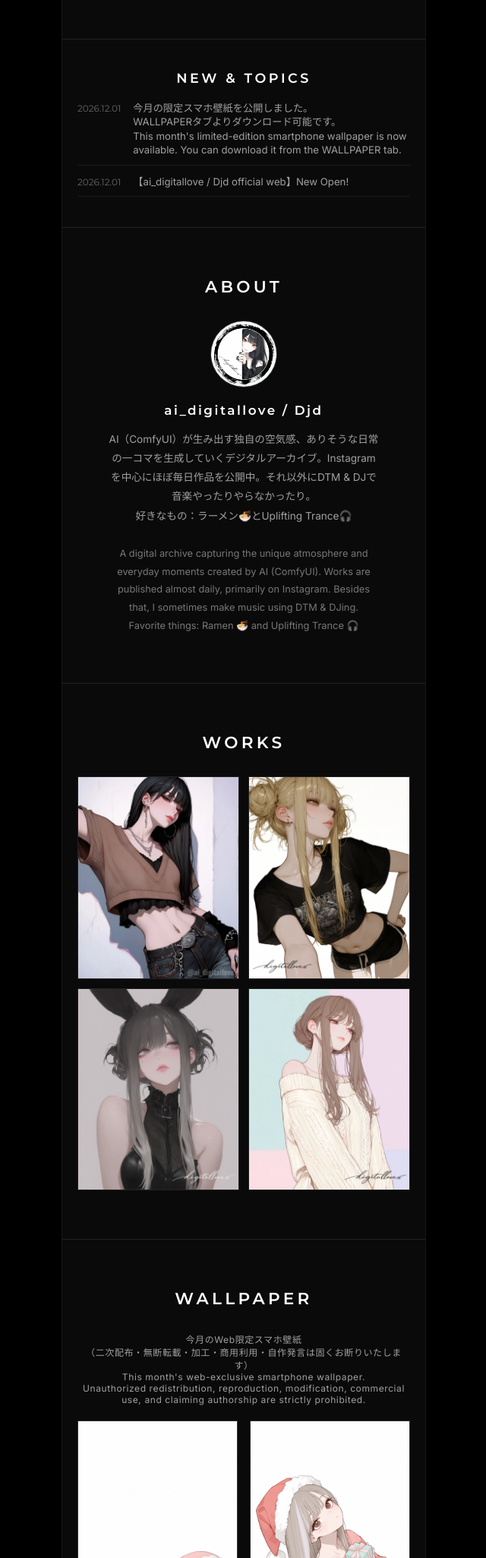
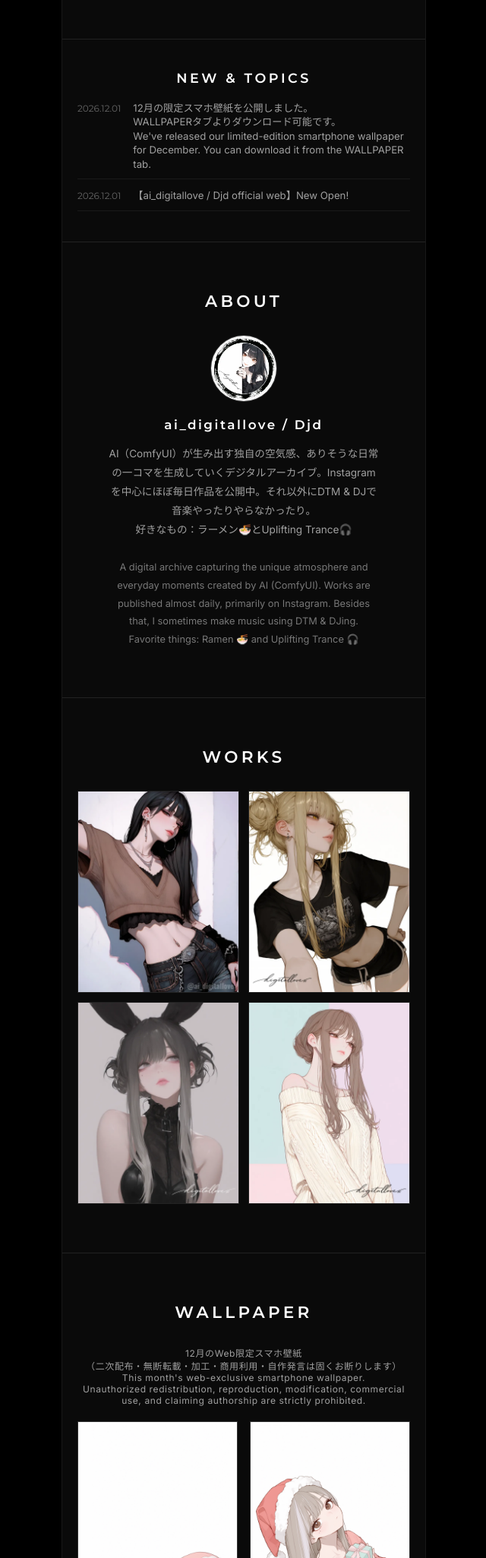
Before and after one commit to ai-digital-love/top, a plain HTML site: page index.html in a window 1280 px wide. Shown: the part 800-2851 px from the top of the page at 76% size, without its empty margins (319-959 px from the left). Drawn offline with Linux system fonts and the light colour scheme.

Commit message:
Add files via upload

```diff
--- a/index.html
+++ b/index.html
@@ -712,7 +712,7 @@
           <!-- トピックス1 -->
           <div style="display: flex; gap: 16px; align-items: baseline; border-bottom: 1px solid #1a1a1a; padding-bottom: 10px;">
             <span style="color: #666666; font-family: 'Montserrat', sans-serif; font-size: 0.75rem; white-space: nowrap;">2026.12.01</span>
-            <span style="color: #A0A0A0; line-height: 1.4;">今月の限定スマホ壁紙を公開しました。<br>WALLPAPERタブよりダウンロード可能です。<br>This month's limited-edition smartphone wallpaper is now available. You can download it from the WALLPAPER tab.</span>
+            <span style="color: #A0A0A0; line-height: 1.4;">12月の限定スマホ壁紙を公開しました。<br>WALLPAPERタブよりダウンロード可能です。<br>We've released our limited-edition smartphone wallpaper for December. You can download it from the WALLPAPER tab.</span>
           </div>
 
           <!-- トピックス2 -->
@@ -788,7 +788,7 @@
            ========================================= -->
       <section id="wallpaper" class="fade-in">
         <h2 class="section-title">WALLPAPER</h2>
-        <p class="wallpaper-caption">今月のWeb限定スマホ壁紙<br>（二次配布・無断転載・加工・商用利用・自作発言は固くお断りいたします）<br>This month's web-exclusive smartphone wallpaper.<br>Unauthorized redistribution, reproduction, modification, commercial use, and claiming authorship are strictly prohibited.</p><br>
+        <p class="wallpaper-caption">12月のWeb限定スマホ壁紙<br>（二次配布・無断転載・加工・商用利用・自作発言は固くお断りします）<br>This month's web-exclusive smartphone wallpaper.<br>Unauthorized redistribution, reproduction, modification, commercial use, and claiming authorship are strictly prohibited.</p><br>
         <div class="wallpaper-grid">
 
           <!-- 壁紙 1 -->
```
